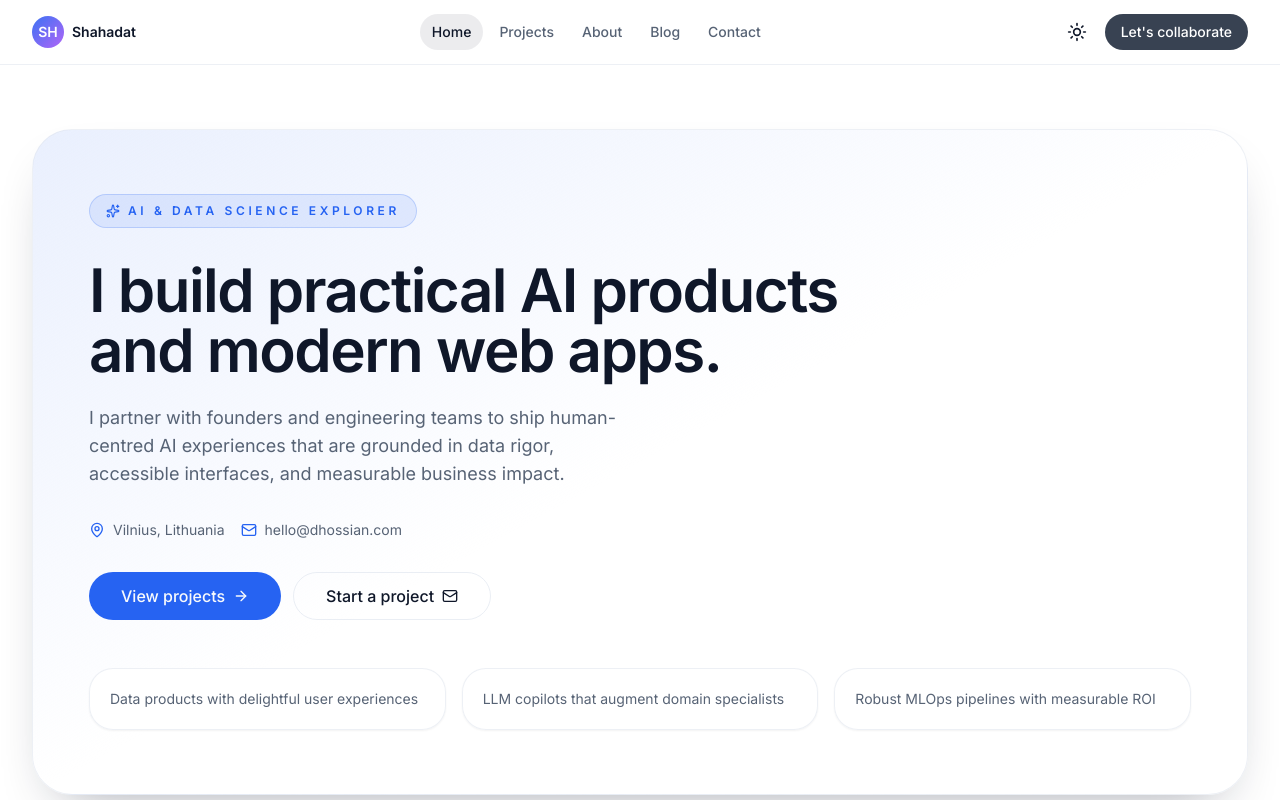
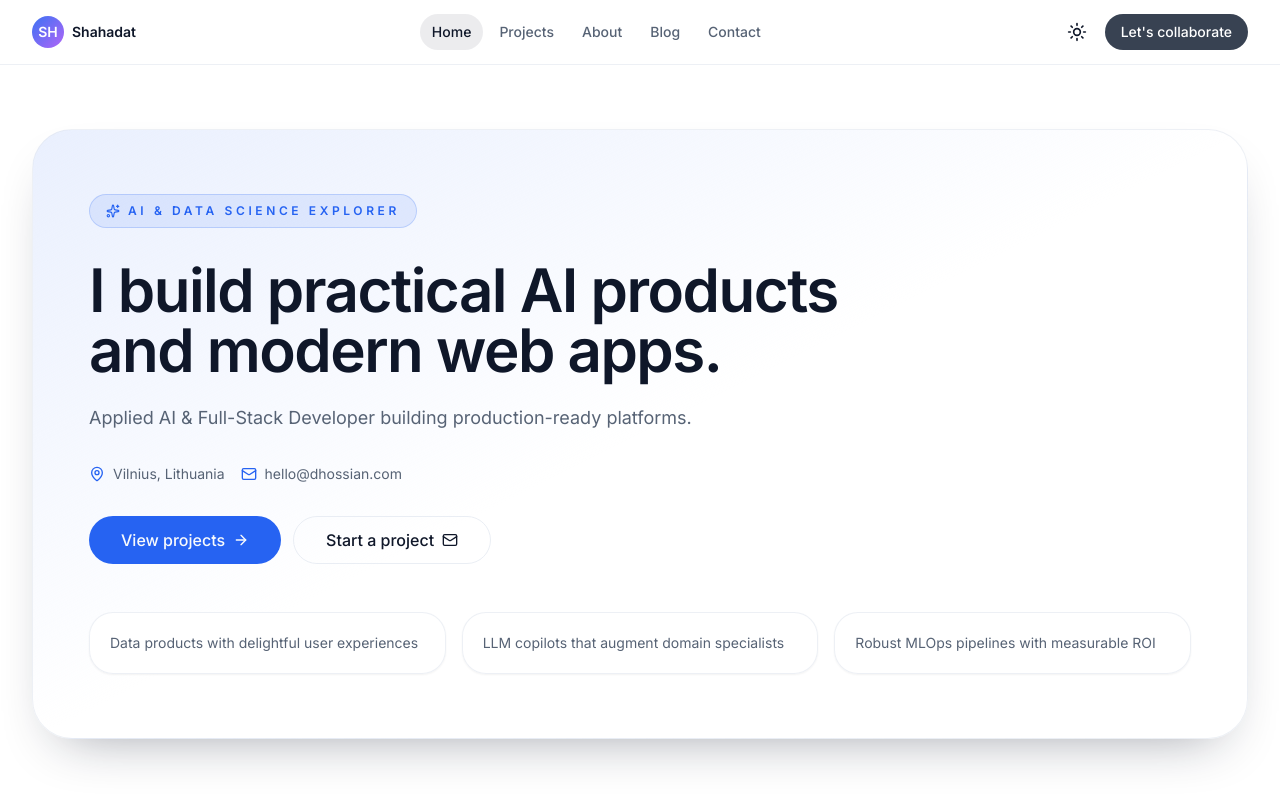
Before and after one commit to Shahadat99x/dhossain_portfolio, a Next.js app: page / in a window 1280 px wide. Shown: the top 800 px of the page. Built offline with nearby package versions, Linux system fonts and the light colour scheme; no server answers.

Commit message:
feat(content): update home and about page narratives

```diff
--- a/components/about/about-content.tsx
+++ b/components/about/about-content.tsx
@@ -34,7 +34,7 @@ export function AboutContent() {
       <SectionHeader
         eyebrow="About"
         title="Curious, pragmatic, and tuned for impact"
-        description="I enjoy bridging the messy middle between data science research and polished product experiences. Years spent driving ML initiatives in fintech, manufacturing, and product studios taught me how to blend research, engineering, and storytelling."
+        description="I build production-ready web and mobile platforms with a strong focus on real-world constraints, scalability, and clean user experience. My work spans full-stack web applications, admin dashboards, and native mobile apps backed by shared cloud infrastructure."
       />
 
       <div className="grid gap-6 sm:grid-cols-3">
--- a/components/home/home-content.tsx
+++ b/components/home/home-content.tsx
@@ -37,9 +37,7 @@ export function HomeContent() {
               {siteConfig.tagline}
             </h1>
             <p className="max-w-2xl text-base text-muted-foreground sm:text-lg">
-              I partner with founders and engineering teams to ship human-centred AI
-              experiences that are grounded in data rigor, accessible interfaces, and
-              measurable business impact.
+              Applied AI & Full-Stack Developer building production-ready platforms.
             </p>
           </div>
           <div className="flex flex-wrap items-center gap-4 text-sm text-muted-foreground">
```
